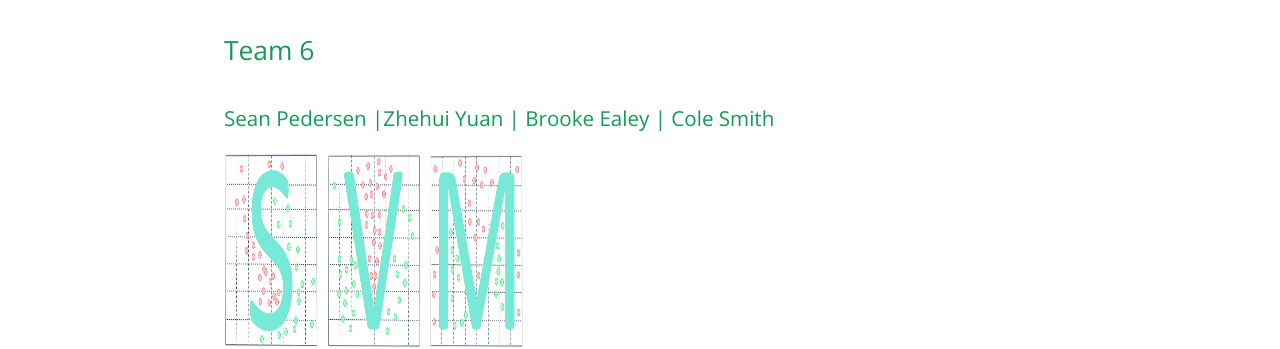
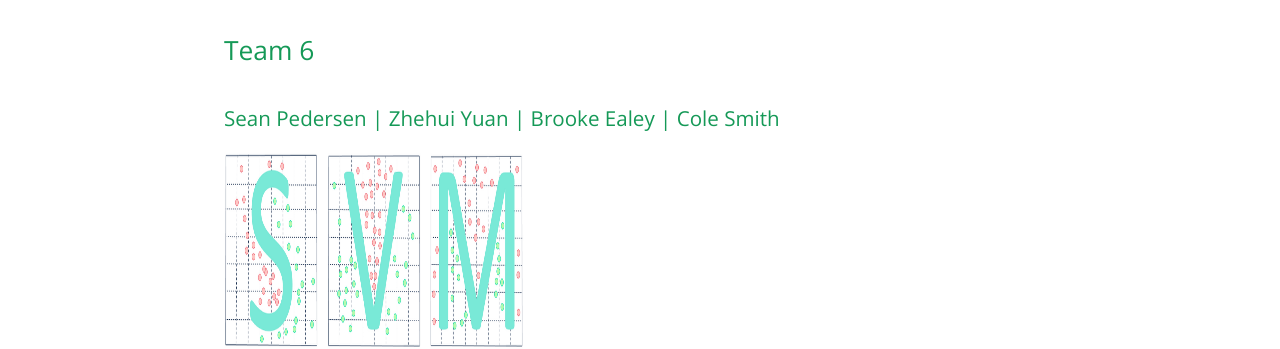
Before and after one commit to wqeqwqeq/zyuan01.github.io, a Jekyll site: the page built from index.md, in a window 1280 px wide. Shown: the part 468-817 px from the top of the page. Built offline with Jekyll 4.4.1, drawn with Linux system fonts in a browser that asks for light colours; our own code applies the rules of GitHub Pages for plain Markdown files.

```diff
--- a/index.md
+++ b/index.md
@@ -2,7 +2,7 @@
 
 # BUAD5082 Machine Learning 2
 ## Team 6
-### Sean Pedersen |Zhehui Yuan | Brooke Ealey | Cole Smith
+### Sean Pedersen | Zhehui Yuan | Brooke Ealey | Cole Smith
 <img src="/img/svm.PNG" width="300" height="200" class="img-responsive" alt="">
 
 
@@ -12,7 +12,7 @@ Lab_9_6_3
   - [View R Markdown](code/Lab_9_6_3.Rmd)
 
 Lab_9_6_4
-  - [View R Code](code/lab_9_6_4.Rmd)
+  - [View R Code](code/Lab_9_6_4.Rmd)
 
 Applied Exercise_5
   - [View R Code](code/Applied_Exercise_5.R)
```
